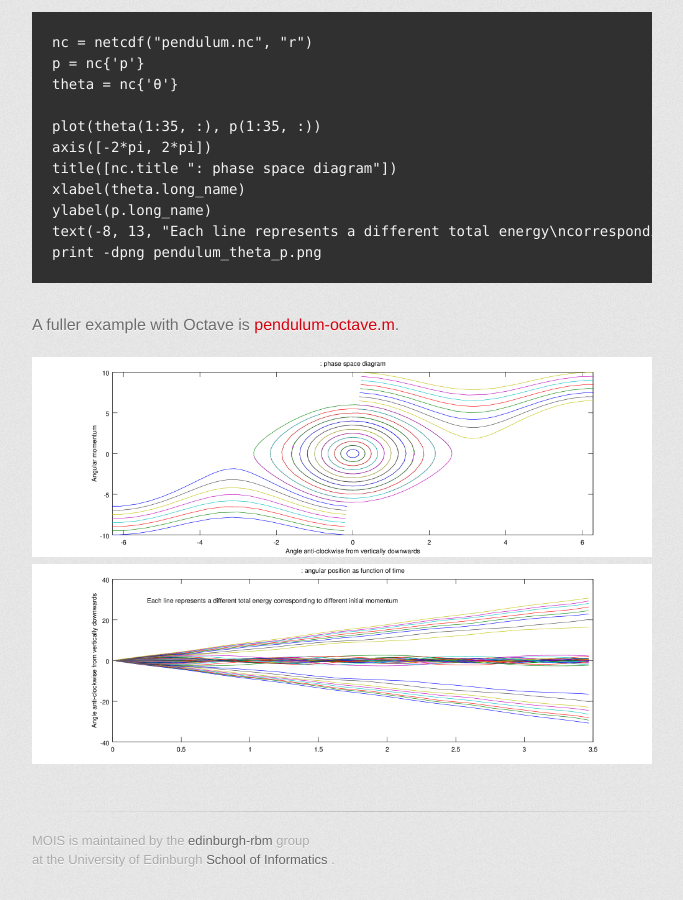
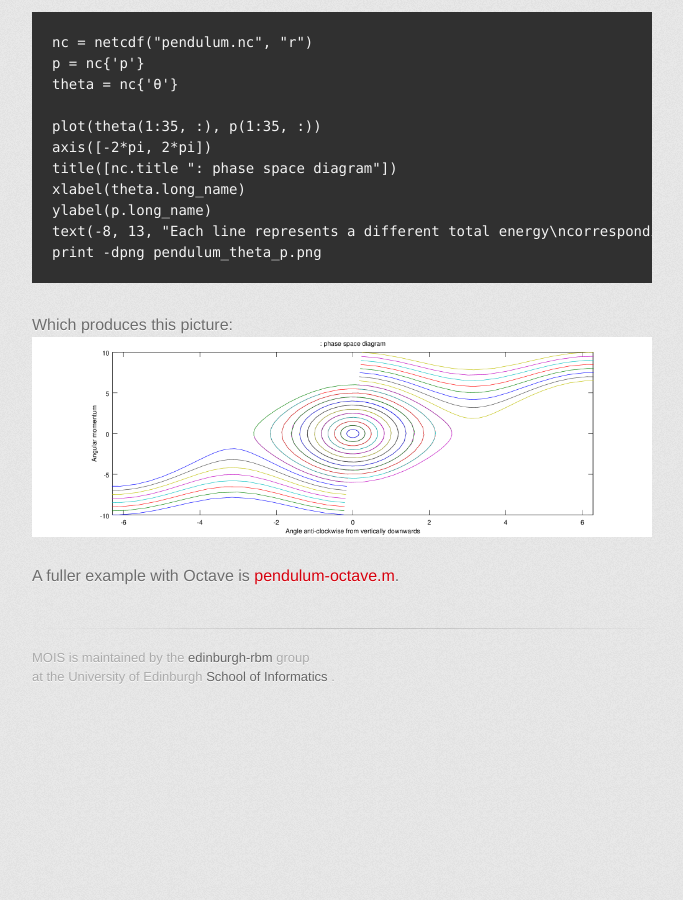
Before and after one commit to edinburgh-rbm/mois-examples, a Jekyll site: the page built from netcdf/index.md, in a window 1280 px wide and 900 px high, scrolled down 1897 px. Shown: the whole window, without its empty margins (298-981 px from the left). Built offline with Jekyll 4.4.1, drawn with Linux system fonts in a browser that asks for light colours; some web fonts are replaced; a script that is not in the unit is left out; after the commit the page ends 2614 px from its top, so only the background shows below that.

Commit message:
cosmetic

```diff
--- a/netcdf/index.md
+++ b/netcdf/index.md
@@ -100,11 +100,11 @@ text(-8, 13, "Each line represents a different total energy\ncorresponding to di
 print -dpng pendulum_theta_p.png
 {% endhighlight %}
 
+Which produces this picture:
+![Phase space diagram](pendulum_theta_p.png)
+
 A fuller example with Octave is
 [pendulum-octave.m](pendulum-octave.m).
-
-![Phase space diagram](pendulum_theta_p.png)
-![Angle as a function of time](pendulum_theta_time.png)
 
 [NetCDF]: http://www.unidata.ucar.edu/netcdf
 [GNU Octave]: https://gnu.org/software/octave/
```
